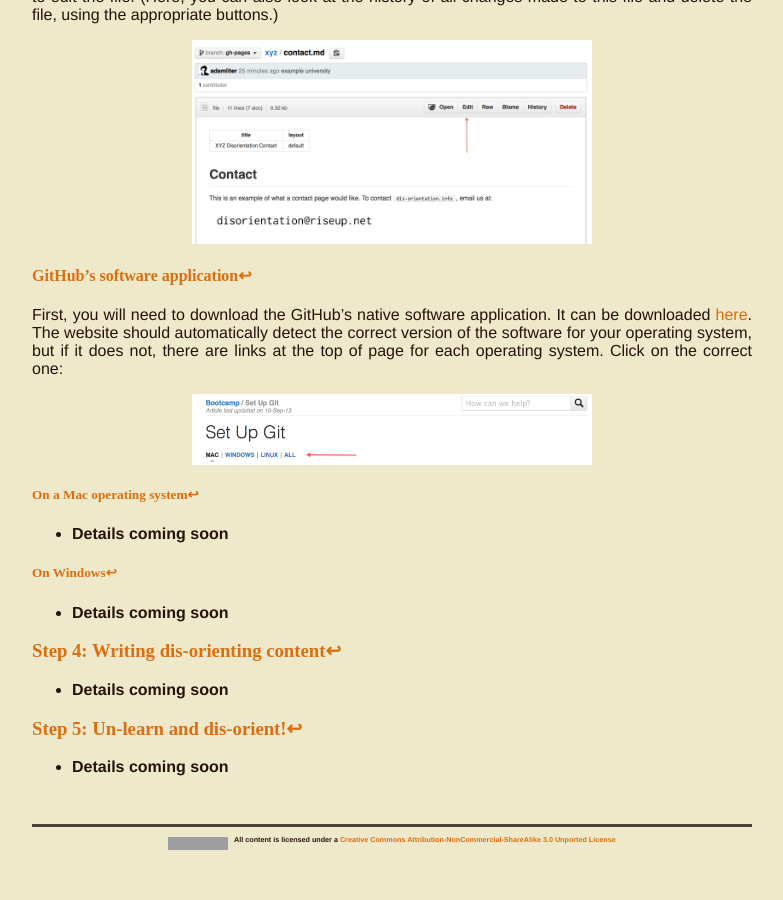
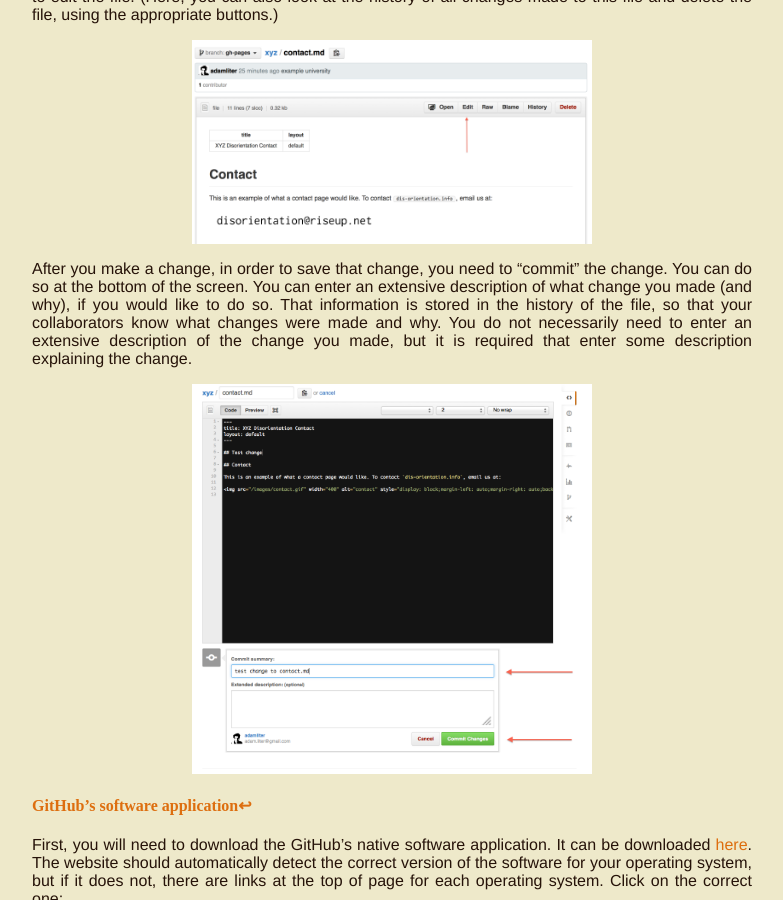
Before and after one commit to dis-orientation/dis-orientation.github.io, a Jekyll site: the page built from involved.md, in a window 1280 px wide and 900 px high, scrolled down 3291 px. Shown: the whole window, without its empty margins (248-1031 px from the left). Built offline with Jekyll 4.4.1, drawn with Linux system fonts in a browser that asks for light colours; Markdown is read by kramdown in place of the engine named in the settings; before the commit the page ends 4151 px from its top, so only the background shows below that; grey boxes are pictures that could not be loaded.

Commit message:
how to commit

```diff
--- a/involved.md
+++ b/involved.md
@@ -95,6 +95,10 @@
 
 <img alt="git-web-edit" width="400" src="/images/git-web-edit.png" style="display:block; margin:0 auto;" />
 
+After you make a change, in order to save that change, you need to "commit" the change. You can do so at the bottom of the screen. You can enter an extensive description of what change you made (and why), if you would like to do so. That information is stored in the history of the file, so that your collaborators know what changes were made and why. You do not necessarily need to enter an extensive description of the change you made, but it is required that enter some description explaining the change.
+
+<img alt="git-web-commit" width="400" src="/images/git-web-commit.png" style="display:block; margin:0 auto;" />
+
 #### <a id="software">GitHub's software application</a><a href="#toc">↩</a>
 
 First, you will need to download the GitHub's native software application. It can be downloaded [here](https://help.github.com/articles/set-up-git). The website should automatically detect the correct version of the software for your operating system, but if it does not, there are links at the top of page for each operating system. Click on the correct one:
```
Also changed, not shown: images/git-web-commit.png (added).
